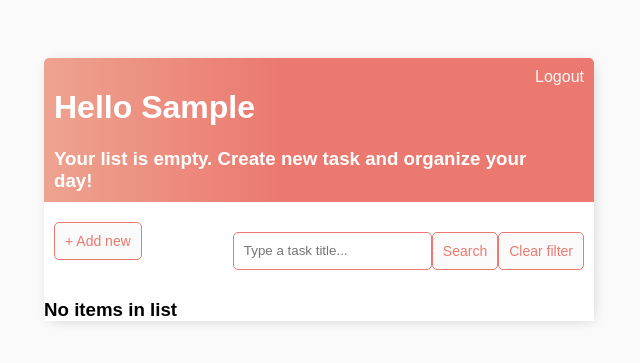
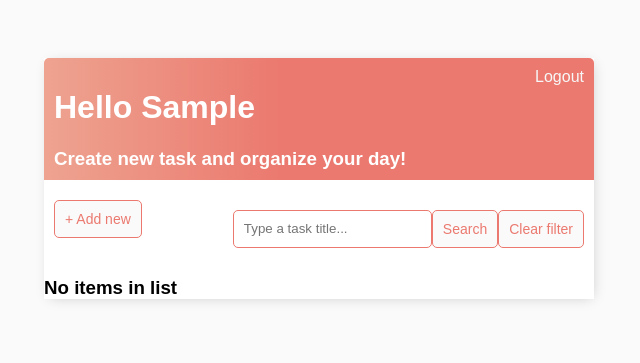
Before and after one commit to SwieciloM/ToDo-List, a Django app: page /my-tasks/ in a window 1280 px wide. Shown: the top 363 px of the page, without its empty margins (321-961 px from the left). Run offline with Django 4.2, Linux system fonts and the light colour scheme; the visitor is signed in with stand-in values (Sample User, id 1); data that the repository does not hold is empty; some web fonts are replaced.

Commit message:
comments change

```diff
--- a/tasks/templates/tasks/task_list.html
+++ b/tasks/templates/tasks/task_list.html
@@ -4,7 +4,6 @@ TODO: Change color theme to blue
 TODO: Make 'x' button bigger
 TODO: Show some task details while hovering over it
 TODO: Align time counter to the left and enclouse it in the rounded rectangle with changing colour
-TODO: Change coursor to pointer while hovering over checkbox
  -->
 
 {% block main_content %}
@@ -13,9 +12,9 @@ TODO: Change coursor to pointer while hovering over checkbox
         <h1>Hello {{request.user|title}}</h1>
         <h3 style="margin:0">
             {% if completed_count == 0 and incompleted_count == 0 %}
-                Your list is empty. Create new task and organize your day!
+                Create new task and organize your day!
             {% elif incompleted_count == 0 %}
-                All task done :3 Let's creat new ones!
+                All task done &#x1F973; Let's creat new ones!
             {% else %}
                 You have <i>{{incompleted_count}}</i> incomplete task{{ incompleted_count|pluralize:"s" }}
             {% endif %}
```
